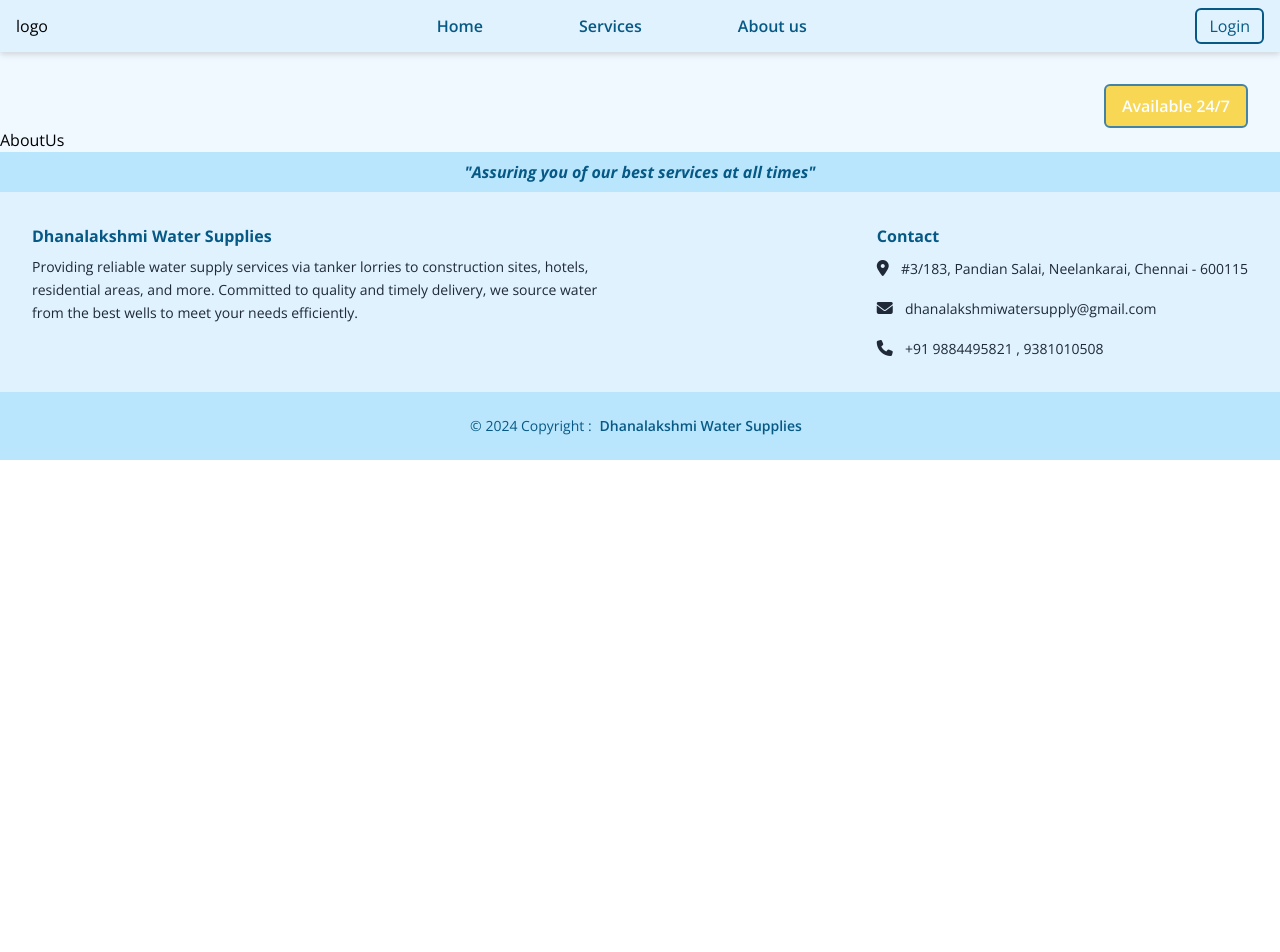
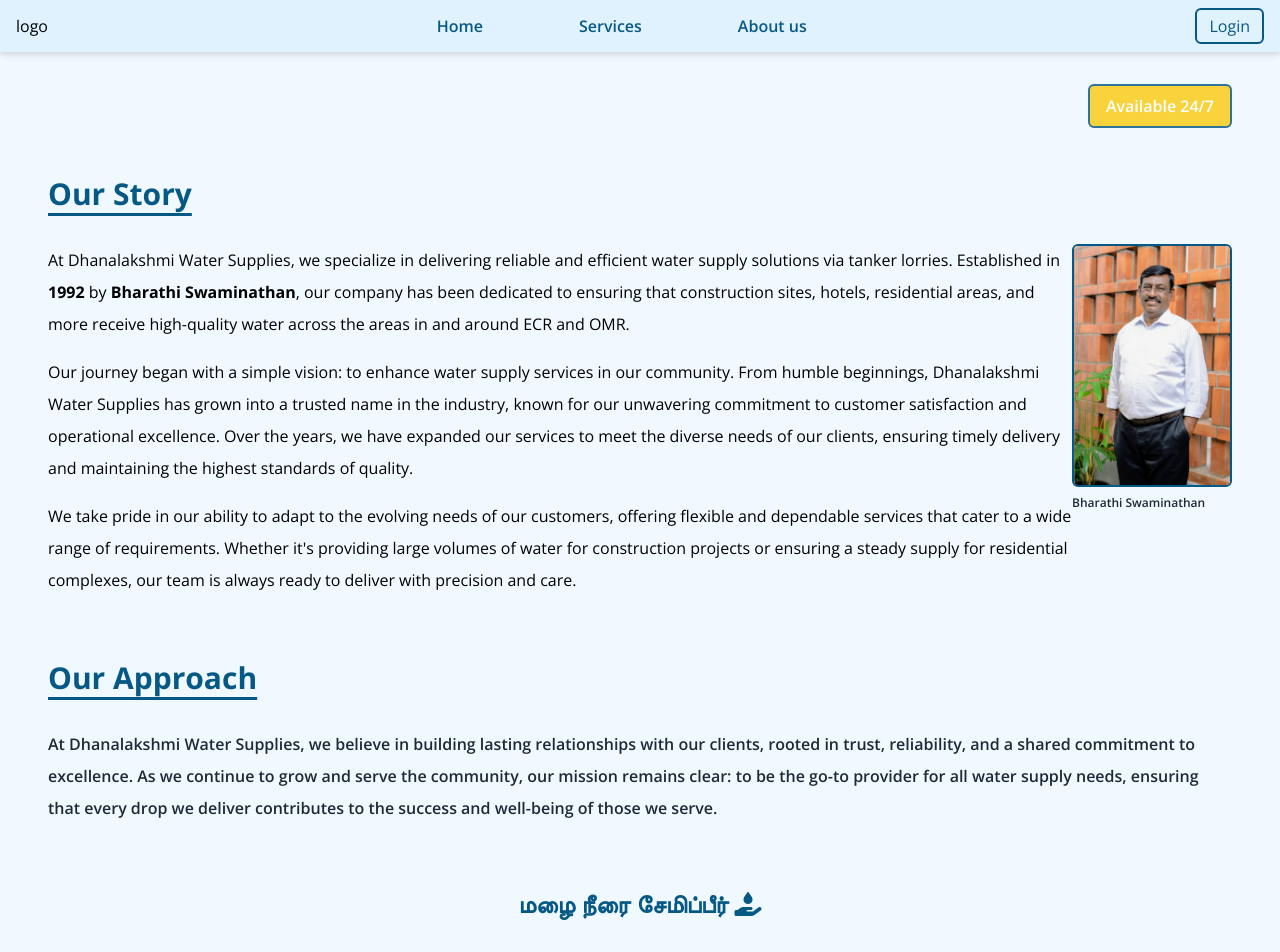
Before and after one commit to EclipticCode/DWS-FE, a React (Vite) app: page /aboutUs in a window 1280 px wide. Shown: the top 952 px of the page. Before the commit the page ends 800 px from the top, so only its background shows below. Built offline with nearby package versions, Linux system fonts and the light colour scheme.

Commit message:
created About us component

```diff
--- a/src/Components/AboutUs.jsx
+++ b/src/Components/AboutUs.jsx
@@ -1,8 +1,33 @@
 import React from 'react'
+import CEO from '../assets/CEO-pic.jpg'
 
 const AboutUs = () => {
   return (
-    <div>AboutUs</div>
+    <div className='m-12'>
+      <div><h3 className='text-3xl font-bold text-primary underline underline-offset-8 pb-4'>Our Story</h3></div>
+      <div className='flex justify-between'>
+        <div className='max-w-5xl'>
+          <div className='leading-loose'>
+          <div className='pt-4'>At Dhanalakshmi Water Supplies, we specialize in delivering reliable and efficient water supply solutions via tanker lorries. Established in <span className='font-bold'>1992</span> by <span className='font-bold'>Bharathi Swaminathan</span>, our company has been dedicated to ensuring that construction sites, hotels, residential areas, and more receive high-quality water across the areas in and around ECR and OMR.</div>
+
+<div className='pt-4'>Our journey began with a simple vision: to enhance water supply services in our community. From humble beginnings, Dhanalakshmi Water Supplies has grown into a trusted name in the industry, known for our unwavering commitment to customer satisfaction and operational excellence. Over the years, we have expanded our services to meet the diverse needs of our clients, ensuring timely delivery and maintaining the highest standards of quality.</div>
+
+<div className='pt-4'>We take pride in our ability to adapt to the evolving needs of our customers, offering flexible and dependable services that cater to a wide range of requirements. Whether it's providing large volumes of water for construction projects or ensuring a steady supply for residential complexes, our team is always ready to deliver with precision and care.</div>
+          </div>
+        </div>
+        <div className='max-w-xl pt-4'>
+          <img className="rounded-md w-64 h-84 border-2 border-primary" src={CEO} alt="CEO-image" />
+          <p className='pt-2 text-xs font-semibold text-gray'>Bharathi Swaminathan</p>
+        </div>
+      </div>
+      <div className='mt-16'>
+        <h3 className='text-3xl font-bold text-primary underline underline-offset-8 pb-4'>Our Approach</h3>
+        <div className='pt-4 font-semibold text-gray leading-loose'>At Dhanalakshmi Water Supplies, we believe in building lasting relationships with our clients, rooted in trust, reliability, and a shared commitment to excellence. As we continue to grow and serve the community, our mission remains clear: to be the go-to provider for all water supply needs, ensuring that every drop we deliver contributes to the success and well-being of those we serve.</div>
+      </div>
+      <div className='flex justify-center mt-16'>
+        <div><p className='text-2xl font-bold text-primary'>மழை நீரை சேமிப்பீர் <span><i className="fa-solid fa-hand-holding-droplet text-primary"></i></span> </p></div>
+      </div>
+    </div>
   )
 }
 
--- a/src/Components/Available.jsx
+++ b/src/Components/Available.jsx
@@ -2,7 +2,7 @@
 
 const Available = () => {
   return (
-    <div className='flex justify-end pt-8 px-8'>
+    <div className='flex justify-end pt-8 px-12'>
       <div className='border-2 text-white font-semibold bg-yellow-400 border-primary rounded-md animate-pulse px-4 py-2'>Available 24/7</div>
     </div>
   )
--- a/src/Components/Services.jsx
+++ b/src/Components/Services.jsx
@@ -7,7 +7,7 @@
     <div className="m-12">
       <div className="grid justify-items-center">
         <div className="">
-          <h1 className="text-3xl font-bold text-primary underline pb-4">To Whom We Offer</h1>
+          <h1 className="text-3xl font-bold text-primary underline underline-offset-8 pb-4">To Whom We Offer</h1>
           {servicesFirst.map((point, index) => (
             <div key={index} className="py-4">
               <h3 className="text-xl font-semibold text-primary pb-2"><span><i className="fa-solid fa-droplet text-primary"></i></span>  {point.heading}</h3>
@@ -20,7 +20,7 @@
         </div>
       </div>
       <div>
-        <h3 className="text-3xl font-bold text-primary">We are best at</h3>
+        <h3 className="text-3xl font-bold text-primary underline underline-offset-8">We are best at</h3>
         <div className="my-8 mx-32" >
         <div className="flex justify-between">
           <div className="max-w-xl self-start border-2 border-primary p-4 rounded-md  font-semibold text-primary">
```
Also changed, not shown: src/assets/CEO-pic.jpg (added).
